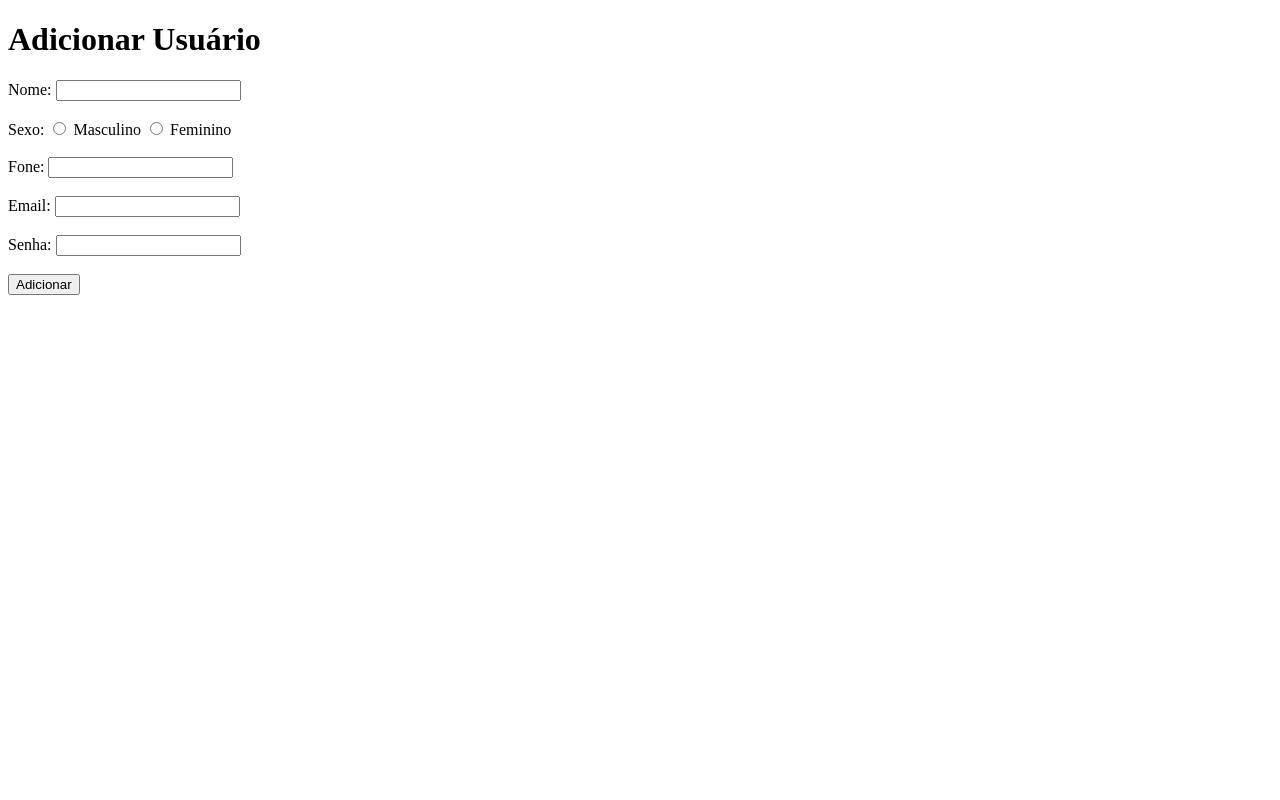
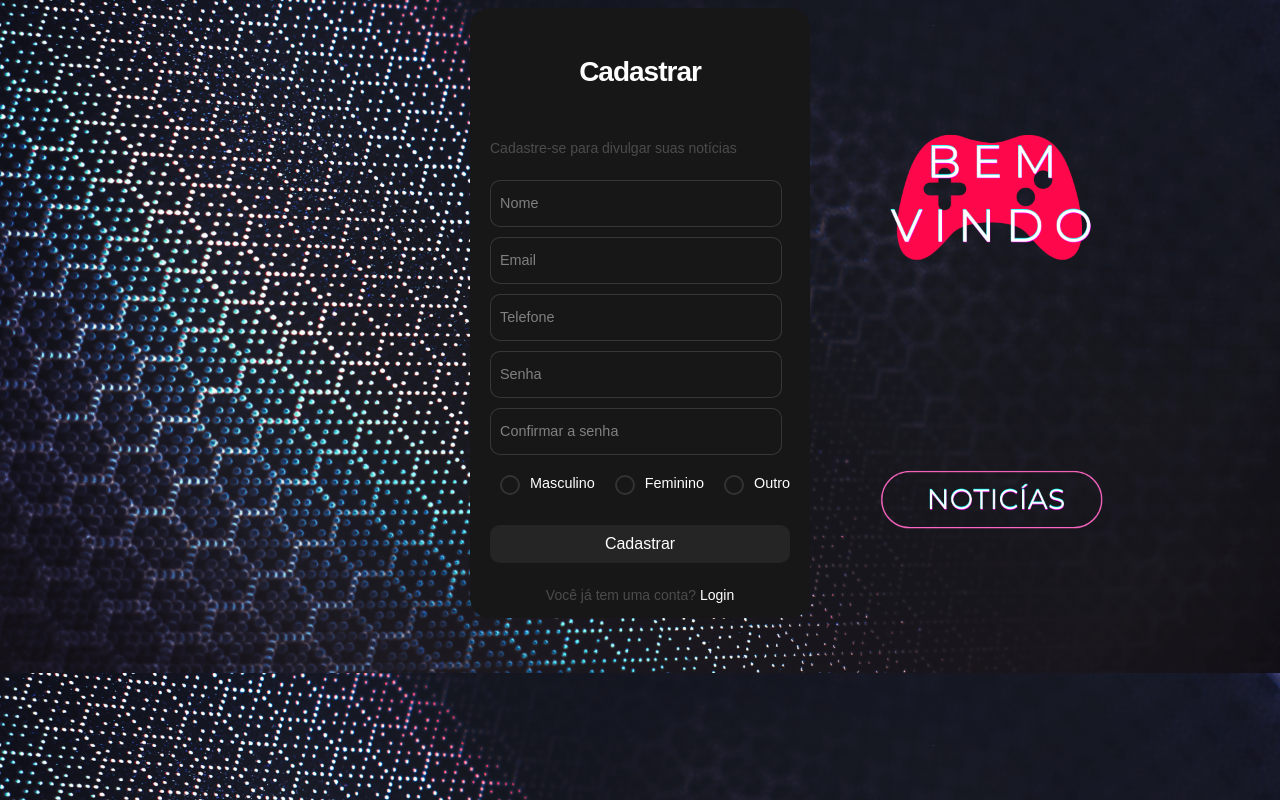
Before and after one commit to jairsrib/projetoFinal, a PHP site: page /cadastro.php in a window 1280 px wide. Run offline with PHP 8.4, Linux system fonts and the light colour scheme.

Commit message:
Tela de cadastro Pronta

```diff
--- a/assets/footer.css
+++ b/assets/footer.css
@@ -2,7 +2,7 @@
     color: white;
     padding: 40px 20px;
     font-family: "Roboto", sans-serif;
-    background-color: #031650;
+    background-color: #171717;
 }
 
 .footer-top {
--- /dev/null
+++ b/assets/form_cadastro.css
@@ -0,0 +1,201 @@
+ body{
+    background-image: url('../img/fundo_login.png');
+    background-size:  cover;
+    background-position: center;
+  }
+.div-form{
+    display: flex;
+    justify-content: center;
+}
+.form {
+  display: flex;
+  flex-direction: column;
+  gap: 10px;
+  max-width: 350px;
+  background-color: #171717;
+  padding: 20px;
+  border-radius: 20px;
+  position: relative;
+  font-family: DM Sans, sans-serif;
+  height: 570px;
+}
+
+.title {
+  font-family: DM Sans, sans-serif;
+  font-size: 28px;
+  color: white;
+  font-weight: 600;
+  letter-spacing: -1px;
+  position: relative;
+  display: flex;
+  justify-content: center;
+  align-items: center;
+}
+
+.title::before,.title::after {
+  position: absolute;
+  height: 16px;
+  width: 16px;
+  border-radius: 50%;
+  left: 0px;
+  background-color: royalblue;
+}
+
+.title::before {
+  width: 18px;
+  height: 18px;
+  background-color: royalblue;
+}
+
+.title::after {
+  width: 18px;
+  height: 18px;
+  animation: pulse 1s linear infinite;
+}
+
+.message, .signin {
+  color: rgba(88, 87, 87, 0.822);
+  font-size: 14px;
+}
+
+.signin {
+  text-align: center;
+}
+
+.signin a {
+  color: white;
+  text-decoration: none;
+}
+
+.signin a:hover {
+    color: #FF084B;
+}
+
+.form label {
+  position: relative;
+}
+
+.form label .input {
+  width: 90%;
+  padding: 10px 10px 20px 10px;
+  outline: 0;
+  border: 1px solid rgba(105, 105, 105, 0.397);
+  border-radius: 10px;
+  background-color: #171717;
+}
+
+.form label .input + span {
+  position: absolute;
+  left: 10px;
+  top: 15px;
+  color: grey;
+  font-size: 0.9em;
+  cursor: text;
+  transition: 0.3s ease;
+}
+
+.form label .input:placeholder-shown + span {
+  top: 15px;
+  font-size: 0.9em;
+}
+.form:hover {
+  transform: scale(1.01);
+  border: 1px solid black;
+}
+
+.form label .input:focus + span,.form label .input:valid + span {
+  top: 0px;
+  font-size: 0.7em;
+  font-weight: 600;
+}
+
+.form label .input:valid + span {
+  color: green;
+}
+
+.submit {
+  border: none;
+  outline: none;
+  background-color: #252525;
+  padding: 10px;
+  border-radius: 10px;
+  color: #fff;
+  font-size: 16px;
+  transform: .3s ease;
+}
+
+.submit:hover {
+  background-color: #FF084B;
+  cursor: pointer;
+}
+
+@keyframes pulse {
+  from {
+    transform: scale(0.9);
+    opacity: 1;
+  }
+
+  to {
+    transform: scale(1.8);
+    opacity: 0;
+  }
+}
+.radio-container {
+  max-width: 300px;
+  margin-top: 10px;
+  color: white;
+  display: flex;
+  flex-direction: row;
+  justify-content: start;
+}
+
+.radio-wrapper {
+  margin-bottom: 20px;
+}
+
+.radio-button {
+  display: flex;
+  cursor: pointer;
+  transition: all 0.2s ease-in-out;
+  padding-inline: 10px;
+}
+
+.radio-button:hover {
+  transform: translateY(-2px);
+}
+
+.radio-button input[type="radio"] {
+  display: none;
+}
+
+.radio-checkmark {
+  display: inline-block;
+  position: relative;
+  width: 16px;
+  height: 16px;
+  margin-right: 10px;
+  border: 2px solid #333;
+  border-radius: 50%;
+}
+
+.radio-checkmark:before {
+  content: "";
+  position: absolute;
+  top: 50%;
+  left: 50%;
+  transform: translate(-50%, -50%) scale(0);
+  width: 8px;
+  height: 8px;
+  border-radius: 50%;
+  background-color: #FF084B;
+  transition: all 0.2s ease-in-out;
+}
+
+.radio-button input[type="radio"]:checked ~ .radio-checkmark:before {
+  transform: translate(-50%, -50%) scale(1);
+}
+
+.radio-label {
+  font-size: 0.9em;
+  font-family: DM Sans, sans-serif;
+}
--- a/assets/header.css
+++ b/assets/header.css
@@ -1,5 +1,5 @@
  header{
-        background-color: #031650;
+        background-color: #171717;
         height: 175px;
      }
     .container {
--- a/cadastro.php
+++ b/cadastro.php
@@ -16,12 +16,12 @@ if ($_SERVER['REQUEST_METHOD'] === 'POST') {
 <!DOCTYPE html>
 <html lang="pt-br">
 <head>
+  <link rel="stylesheet" href="assets/form_cadastro.css">
  <meta charset="UTF-8">
  <title>Adicionar Usuário</title>
 </head>
 <body>
- <h1>Adicionar Usuário</h1>
- <form method="POST">
+ <!-- <form method="POST">
 
   <label for="nome">Nome:</label>
   <input type="text" name="nome" required>
@@ -46,6 +46,64 @@ required> Feminino
   <input type="password" name="senha" required>
   <br><br>
   <input type="submit" value="Adicionar">
- </form>
+ </form> -->
+<div class="div-form">
+<form class="form" method="POST">
+    <p class="title">Cadastrar</p>
+    <p class="message">Cadastre-se para divulgar suas notícias </p>
+        <label>
+            <input class="input" type="text" placeholder="" required="" name="nome">
+            <span>Nome</span>
+        </label>
+
+    <label>
+        <input class="input" type="email" placeholder="" required="" name="email">
+        <span>Email</span>
+    </label>
+
+    <label>
+        <input class="input" type="number" placeholder="" required="" name="fone">
+        <span>Telefone</span>
+    </label>
+
+    <label>
+        <input class="input" type="password" placeholder="" required="" name="senha">
+        <span>Senha</span>
+    </label>
+    <label>
+        <input class="input" type="password" placeholder="" required="">
+        <span>Confirmar a senha</span>
+    </label>
+
+    <div class="radio-container">
+  <div class="radio-wrapper">
+    <label class="radio-button">
+      <input id="option1" name="radio-group" type="radio" value="M">
+      <span class="radio-checkmark"></span>
+      <span class="radio-label">Masculino</span>
+    </label>
+  </div>
+
+  <div class="radio-wrapper">
+    <label class="radio-button">
+      <input id="option2" name="radio-group" type="radio" value="F">
+      <span class="radio-checkmark"></span>
+      <span class="radio-label">Feminino</span>
+    </label>
+  </div>
+
+  <div class="radio-wrapper">
+    <label class="radio-button">
+      <input id="option3" name="radio-group" type="radio" value="O">
+      <span class="radio-checkmark"></span>
+      <span class="radio-label">Outro</span>
+    </label>
+  </div>
+</div>
+    <button class="submit">Cadastrar</button>
+    <p class="signin">Você já tem uma conta? <a href="login.php">Login</a> </p>
+</form>
+</div>
+</select>
 </body>
 </html>
```
Also changed, not shown: img/banner.png.
